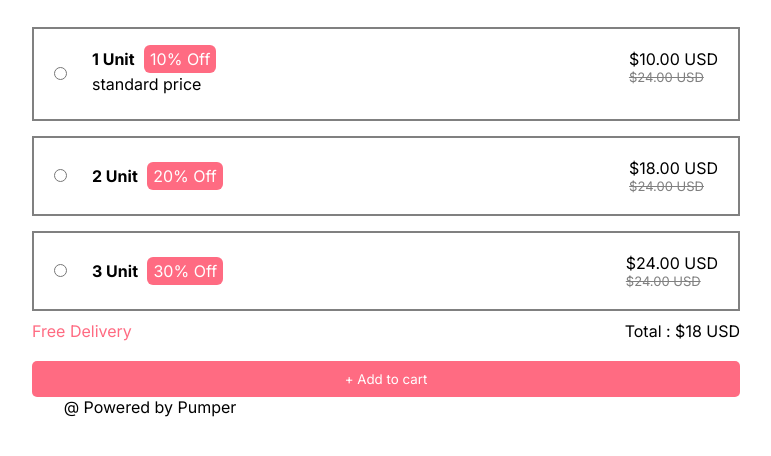
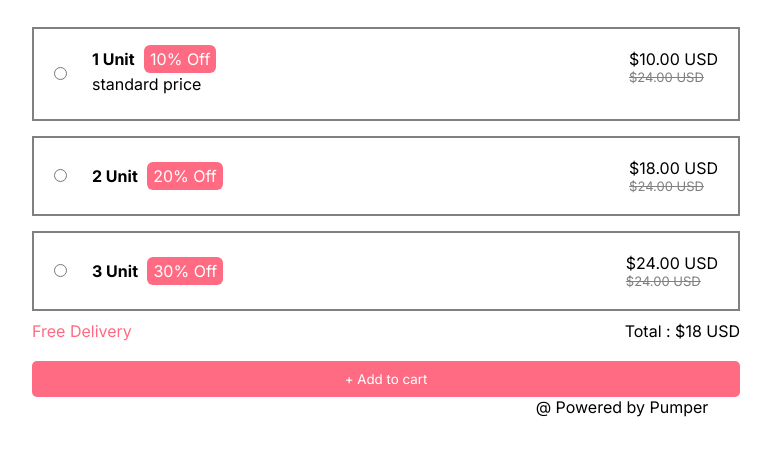
Before and after one commit to Imranbashad/ProvewayInter, a plain HTML site: page index.html in a window 1280 px wide. Shown: the part 92-548 px from the top of the page, without its empty margins (254-1025 px from the left). Drawn offline with Linux system fonts and the light colour scheme.

Commit message:
Optimized Script

```diff
--- a/index.html
+++ b/index.html
@@ -17,8 +17,20 @@
         font-family: "Inter", sans-serif;
       }
       .body {
-        margin: 50px;
-      }
+  margin: 50px;
+  position: relative;
+  min-height: 100vh; /* Ensure it takes up the full viewport height */
+}
+
+.trademark {
+  display: flex;
+  justify-content: center;
+  position: absolute;
+  /* bottom: 20px; Adjust the value as needed */
+  right: 0%;
+  width: 100%;
+}
+
       .header {
         display: flex;
         justify-content: center;
@@ -322,16 +334,16 @@
     </div>
 
     <script>
-      function showHiddenContent(radioNumber) {
+function showHiddenContent(radioNumber) {
   // Hide all hidden elements
-  document.querySelectorAll(".hidden").forEach((el) => el.classList.add("hidden"));
+  document.querySelectorAll('[id^="hidden"]').forEach((el) => el.classList.add("hidden"));
+  // it selects all id that starts with hidden.
 
   // Show the selected hidden element
-  document.querySelectorAll(".hidden").forEach((el) => el.classList.add("hidden"));
-  document.querySelectorAll(`[id^="hidden"]`).forEach((el) => el.classList.add("hidden"));
+  document.getElementById("hidden" + radioNumber).classList.remove("hidden");
+  //hidden+1 = hidden1
+}
 
-  document.getElementById("hidden" + radioNumber).classList.remove("hidden");
-}
 
     </script>
   </body>
```
